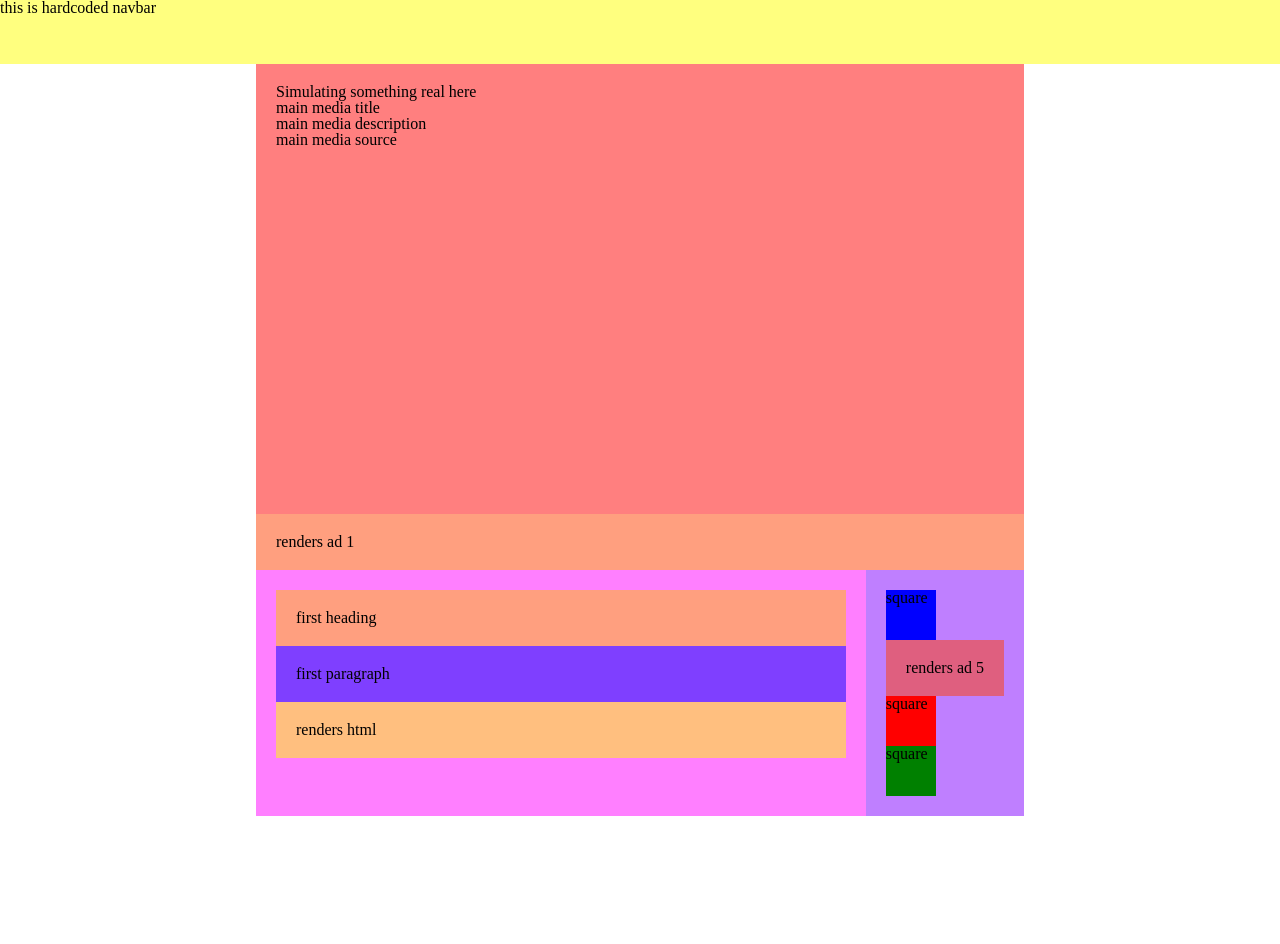
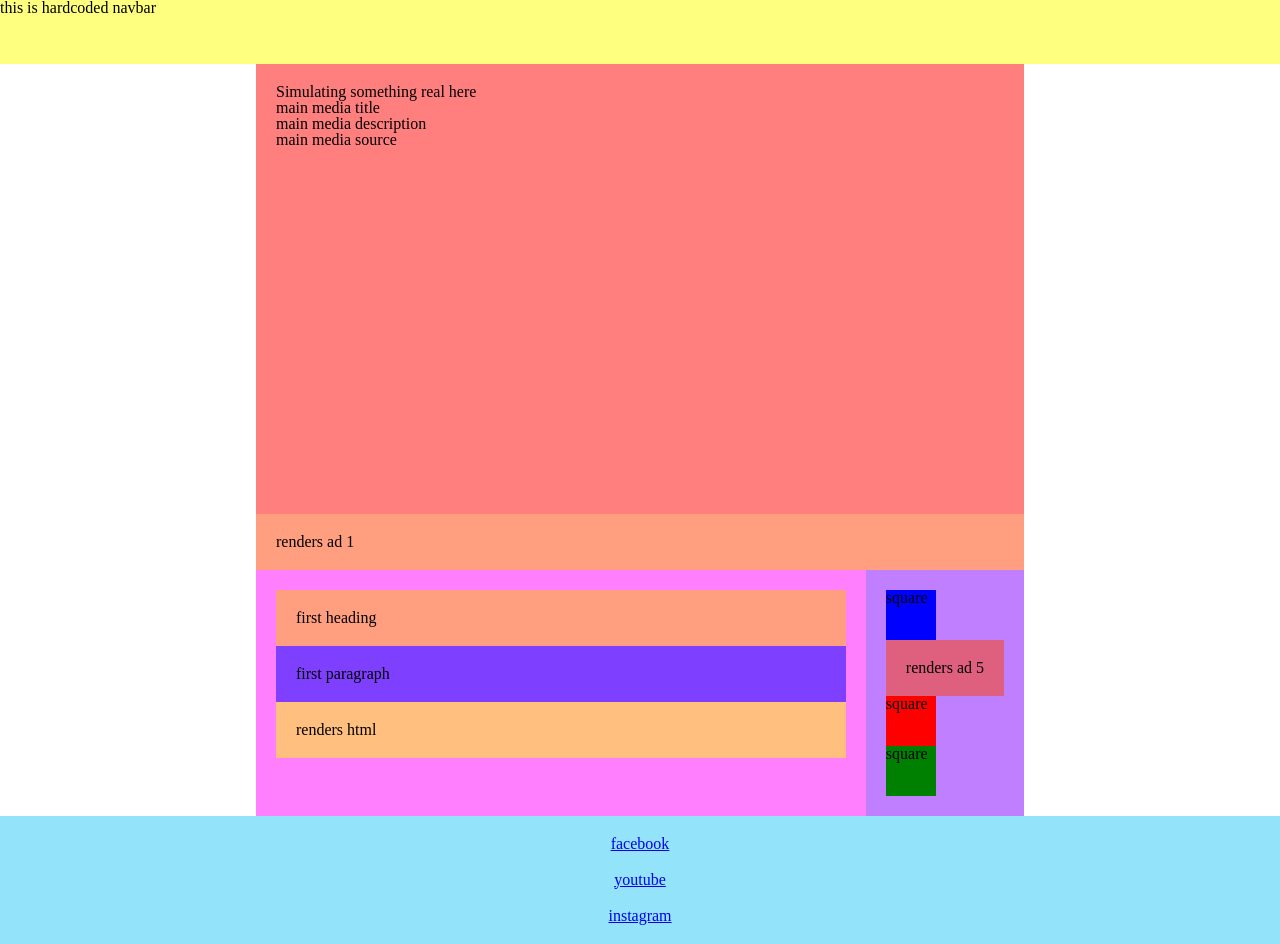
Before and after one commit to Ofadiman/react-tree-renderer, a React (Vite) app: page / in a window 1280 px wide. Before the commit the page ends 816 px from the top, so only its background shows below. Built offline with nearby package versions, Linux system fonts and the light colour scheme.

Commit message:
feature: add footer component

```diff
--- /dev/null
+++ b/src/components/Footer.tsx
@@ -0,0 +1,25 @@
+import { FC } from 'react'
+
+export const Footer: FC<{ links: Array<{ text: string; to: string }> }> = (props) => {
+  return (
+    <footer
+      style={{
+        display: 'flex',
+        alignItems: 'center',
+        justifyContent: 'center',
+        backgroundColor: 'rgba(40, 200, 245, 0.5)',
+        flexDirection: 'column',
+        gap: 20,
+        padding: 20
+      }}
+    >
+      {props.links.map((link) => {
+        return (
+          <a href={link.to} key={link.to}>
+            {link.text}
+          </a>
+        )
+      })}
+    </footer>
+  )
+}
--- a/src/main.tsx
+++ b/src/main.tsx
@@ -1,10 +1,10 @@
 import './global.css'
 import ReactDOM from 'react-dom/client'
 import { mockResponse } from './mockResponse.ts'
-import { fillWebsiteMapWithPlaceholders, getWebsiteMap, renderNode } from './websiteMap.tsx'
+import { fillWebsiteMapWithPlaceholders, getWebsiteMapForDesktop, renderNode } from './websiteMap.tsx'
 import { StrictMode } from 'react'
 
-const json = getWebsiteMap(mockResponse)
+const json = getWebsiteMapForDesktop(mockResponse)
 console.log('json', json)
 fillWebsiteMapWithPlaceholders(json)
 console.log('map', json)
--- a/src/mockResponse.ts
+++ b/src/mockResponse.ts
@@ -55,6 +55,20 @@ export const mockResponse = {
       source: 'second source',
     },
   ],
+  footerLinks: [
+    {
+      text: 'facebook',
+      to: 'https://www.facebook.com/',
+    },
+    {
+      text: 'youtube',
+      to: 'https://www.youtube.com/',
+    },
+    {
+      text: 'instagram',
+      to: 'https://www.instagram.com/',
+    },
+  ],
 }
 
 export type MockResponse = typeof mockResponse
--- a/src/websiteMap.tsx
+++ b/src/websiteMap.tsx
@@ -12,6 +12,7 @@ import { Placeholder } from './components/Placeholder.tsx'
 import { MockResponse } from './mockResponse.ts'
 import { ColumnsWrapper } from './components/ColumnsWrapper.tsx'
 import { ContentWrapper } from './components/ContentWrapper.tsx'
+import { Footer } from './components/Footer'
 
 export enum NodeType {
   ContentWrapper = 'content-wrapper',
@@ -26,6 +27,7 @@ export enum NodeType {
   Paragraph = 'paragraph',
   Html = 'html',
   Square = 'square',
+  Footer = 'footer',
 }
 
 export type Node = {
@@ -49,6 +51,7 @@ const componentMapping: Record<NodeType, (props: any) => ReactElement | null> =
   [NodeType.Placeholder]: Placeholder,
   [NodeType.ColumnsWrapper]: ColumnsWrapper,
   [NodeType.ContentWrapper]: ContentWrapper,
+  [NodeType.Footer]: Footer,
 }
 
 export const renderNode = (node: Node, placeholdersToRender: Record<string, Object>): ReactNode => {
@@ -114,7 +117,7 @@ export const fillWebsiteMapWithPlaceholders = (node: Node) => {
   node.children = newChildren
 }
 
-export const getWebsiteMap = (response: MockResponse) => {
+export const getWebsiteMapForDesktop = (response: MockResponse) => {
   const main: Node = {
     children: [],
     meta: {},
@@ -163,8 +166,18 @@ export const getWebsiteMap = (response: MockResponse) => {
     props: {},
   }
 
+  const footer: Node = {
+    children: [],
+    meta: {},
+    id: 'navbar',
+    type: NodeType.Footer,
+    props: {
+      links: response.footerLinks,
+    },
+  }
+
   const root: Node = {
-    children: [navbar, contentWrapper],
+    children: [navbar, contentWrapper, footer],
     meta: {},
     id: 'root',
     type: NodeType.Root,
```
